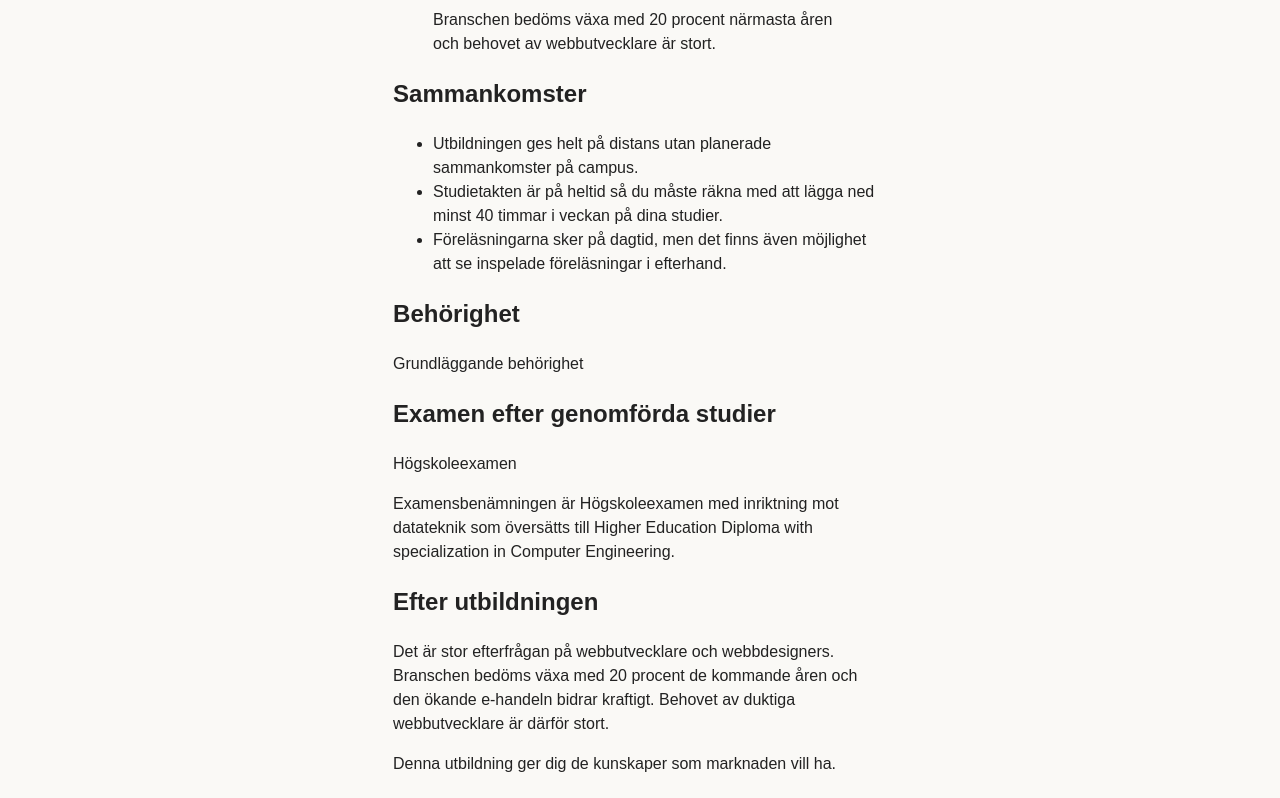
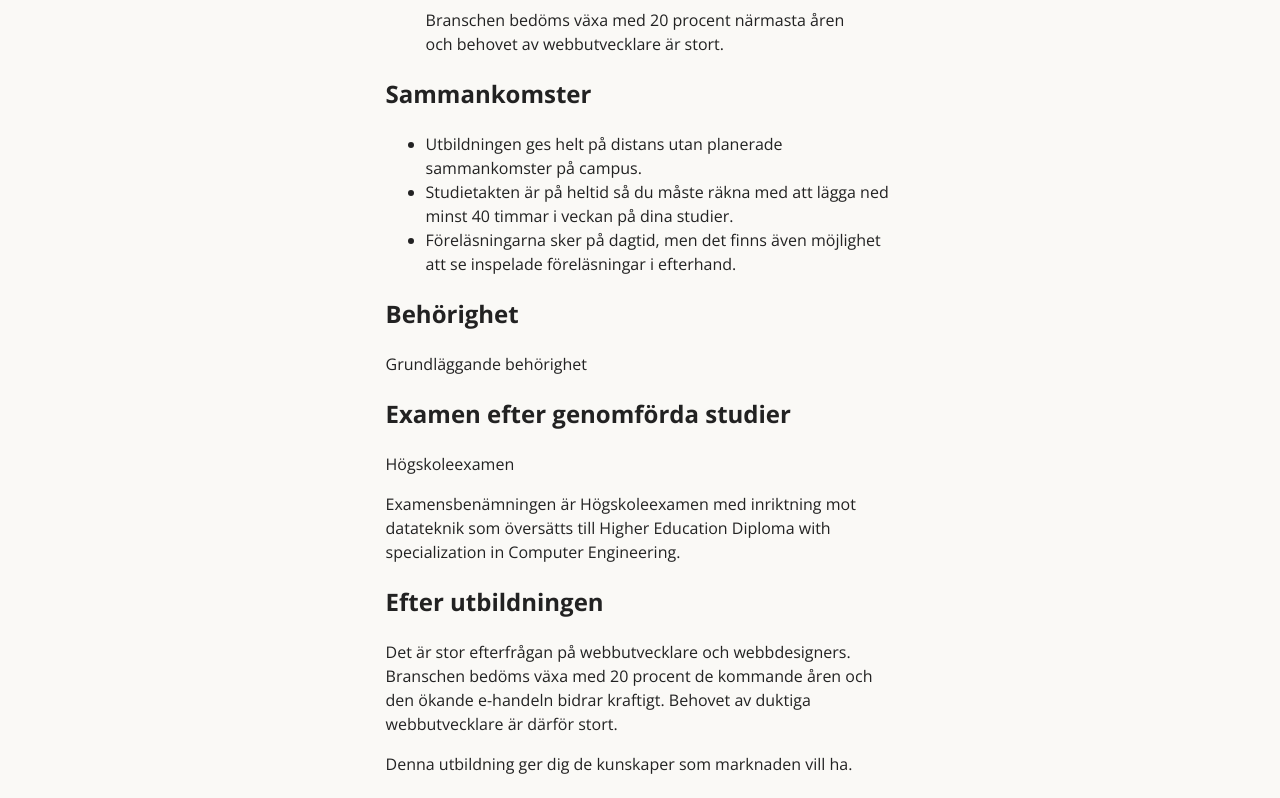
Before and after one commit to mattiasafeldt/laboration_2, a plain HTML site: page framtid.html in a window 1280 px wide. Shown: the part 333-1131 px from the top of the page. Drawn offline with nearby package versions, Linux system fonts and the light colour scheme.

Commit message:
Lagt till Open Sans från Google Fonts.

```diff
--- a/framtid.html
+++ b/framtid.html
@@ -4,6 +4,9 @@
     <meta charset="UTF-8">
     <meta name="viewport" content="width=device-width, initial-scale=1.0">
     <title>Webbutveckling | Studieinformation och framtid</title>
+    <link rel="preconnect" href="https://fonts.googleapis.com">
+    <link rel="preconnect" href="https://fonts.gstatic.com" crossorigin>
+    <link href="https://fonts.googleapis.com/css2?family=Open+Sans:ital,wght@0,300..800;1,300..800&display=swap" rel="stylesheet">
     <link rel="stylesheet" href="style.css">
 </head>
 <body>
--- a/style.css
+++ b/style.css
@@ -3,7 +3,7 @@
 }
 body {
     margin: 0;
-    font-family: arial, sans-serif;
+    font-family: "Open Sans", arial, sans-serif;
     line-height: 1.5;
     font-size: 1rem;
     color: #222;
```
Also changed, not shown: index.html (+3 -0 lines), om-utbildningen.html (+3 -0 lines).
